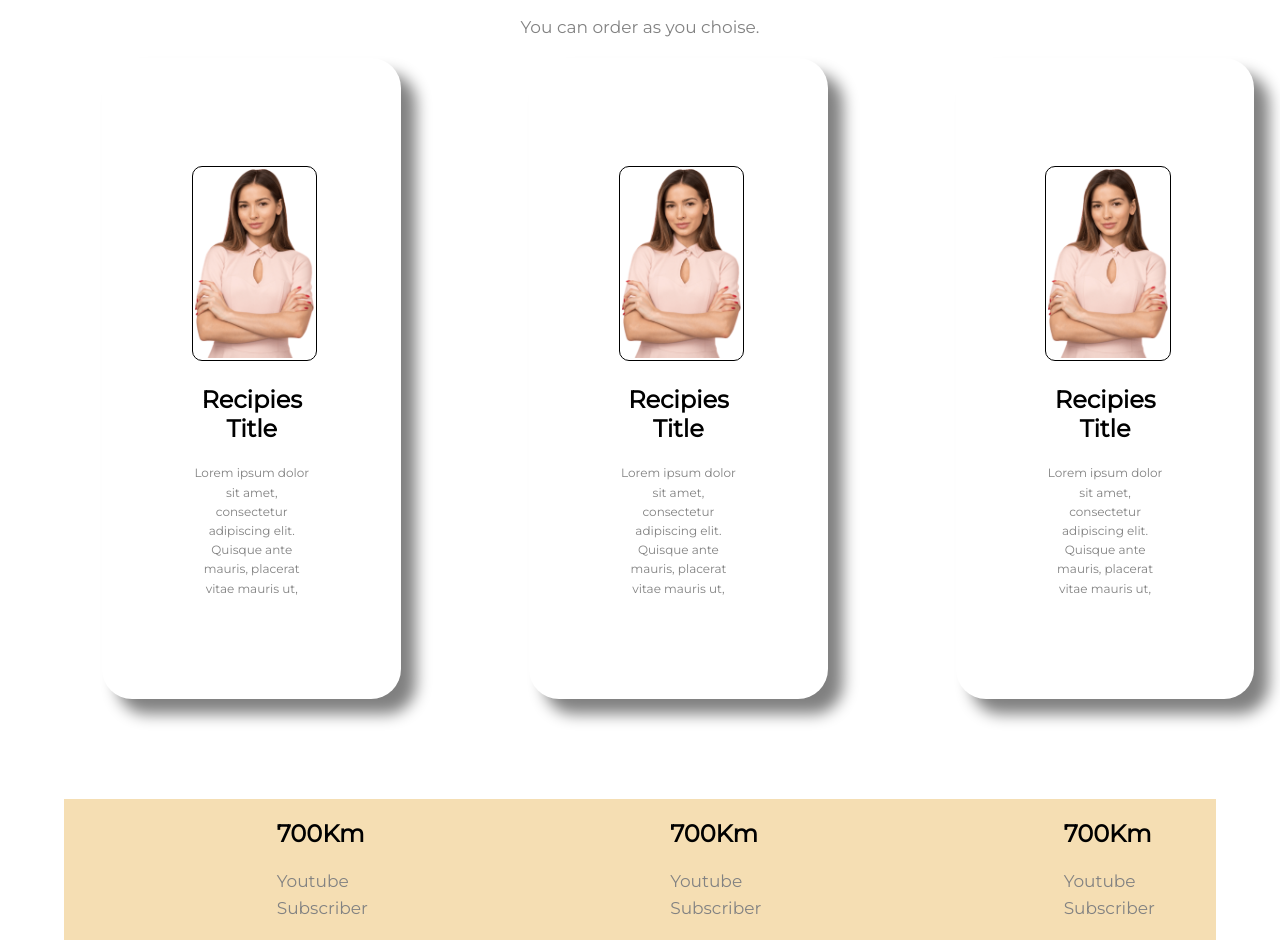
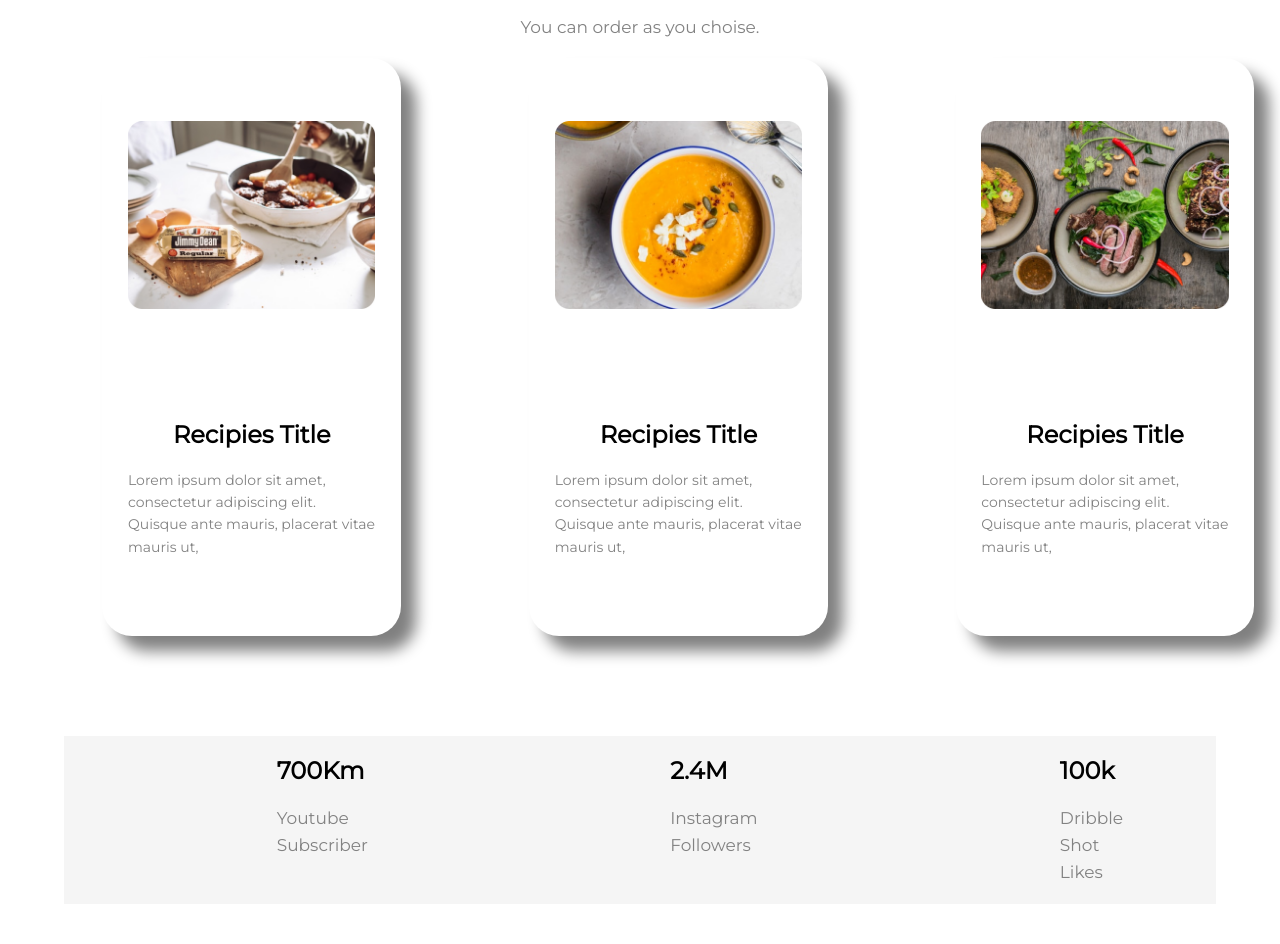
Before and after one commit to yearnis/Food-Network, a plain HTML site: page index.html in a window 1280 px wide. Shown: the part 1028-1972 px from the top of the page. Drawn offline with Linux system fonts and the light colour scheme.

Commit message:
second commit

```diff
--- a/index.html
+++ b/index.html
@@ -51,23 +51,23 @@
         <div class="flex">
             <div class="first first1">
 
-                <img src="img/Person Image.png">
+                <img src="img/Project Cover3.jpg">
 
-                <h1>Recipies Title</h1>
+                <h1 class="recipie center">Recipies Title</h1>
                 <p class="f">Lorem ipsum dolor sit amet, consectetur adipiscing elit. Quisque ante mauris, placerat
                     vitae mauris
                     ut,</p>
             </div>
             <div class="first  first1">
-                <img src="img/Person Image.png">
-                <h1>Recipies Title</h1>
+                <img src="img/Project Cover.png">
+                <h1 class="recipie center">Recipies Title</h1>
                 <p class="f">Lorem ipsum dolor sit amet, consectetur adipiscing elit. Quisque ante mauris, placerat
                     vitae mauris
                     ut,</p>
             </div>
             <div class="first  first1">
-                <img src="img/Person Image.png">
-                <h1>Recipies Title</h1>
+                <img src="img/Project Cover1.jpg">
+                <h1 class="recipie center">Recipies Title</h1>
                 <p class="f">Lorem ipsum dolor sit amet, consectetur adipiscing elit. Quisque ante mauris, placerat
                     vitae mauris
                     ut,</p>
@@ -81,12 +81,12 @@
             <p>Youtube Subscriber</p>
         </div>
         <div class="first">
-            <h1>700Km</h1>
-            <p>Youtube Subscriber</p>
+            <h1>2.4M</h1>
+            <p>Instagram Followers</p>
         </div>
         <div class="first">
-            <h1>700Km</h1>
-            <p>Youtube Subscriber</p>
+            <h1>100k</h1>
+            <p>Dribble Shot Likes</p>
         </div>
     </section>
     <footer>
--- a/style.css
+++ b/style.css
@@ -63,7 +63,10 @@ p {
 
 .first1 {
     box-shadow: 15px 15px 15px grey;
-    padding: 7%;
+    padding-right: 2%;
+    padding-left: 2%;
+    padding-top: 2%;
+    padding-bottom: 5%;
     background-color: #FFFFFF;
     margin-left: 8%;
     margin-right: 2%;
@@ -74,23 +77,30 @@ p {
 
 
 .f {
-    font-size: 12px;
+    font-size: 14px;
+    text-align: left;
 }
+
+.recipie center {
+    text-align: left;
+    font-size: 20px;
+}
+
+
 
 .first1 img {
     width: 100%;
-    border: 1px solid;
-    border-radius: 10px;
     margin-top: 15%;
-    padding: 2px;
+    padding-bottom: 35%;
 
 }
 
 .top {
-    background-color: wheat;
+    background-color: whitesmoke;
     margin-right: 5%;
     margin-left: 5%;
     padding-right: 20%;
+
 }
 
 footer {
```
Also changed, not shown: img/Project Cover.png (added), img/Project Cover1.jpg (added), img/Project Cover3.jpg (added), 1 other file.
